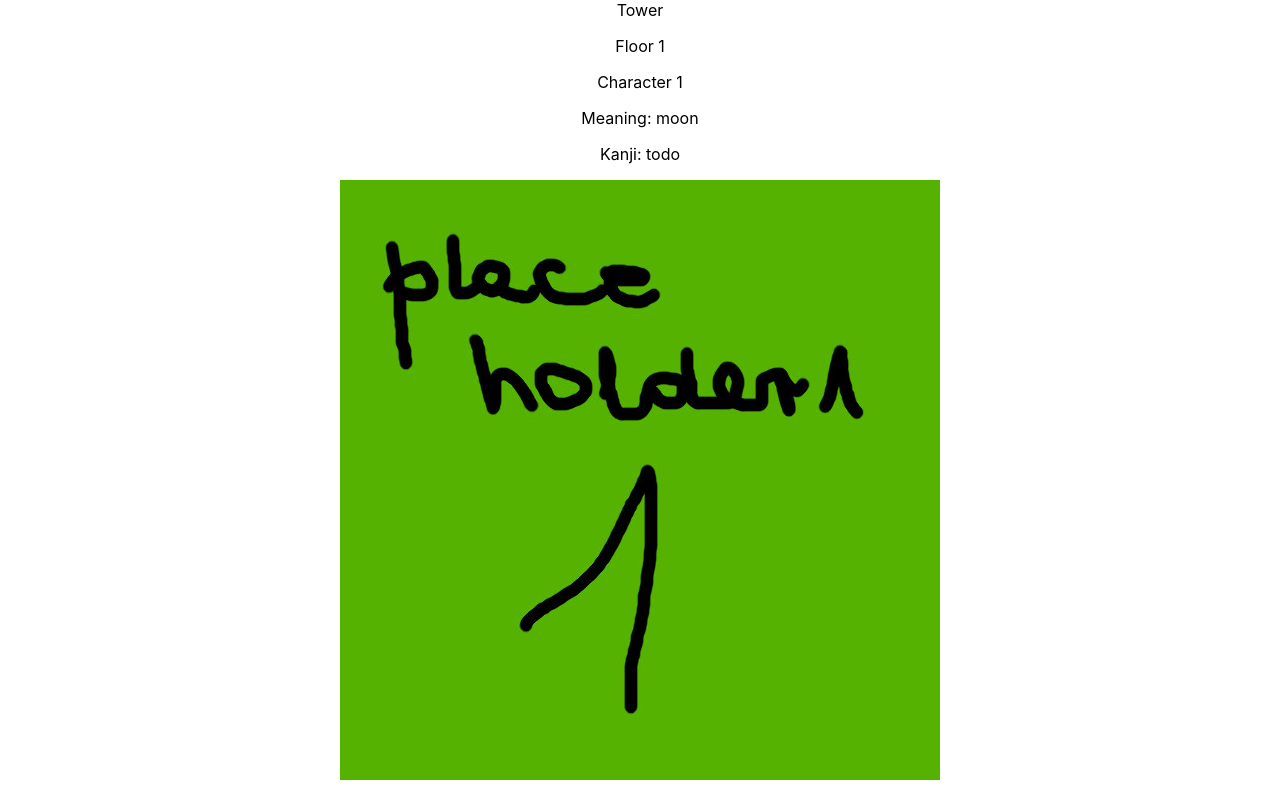
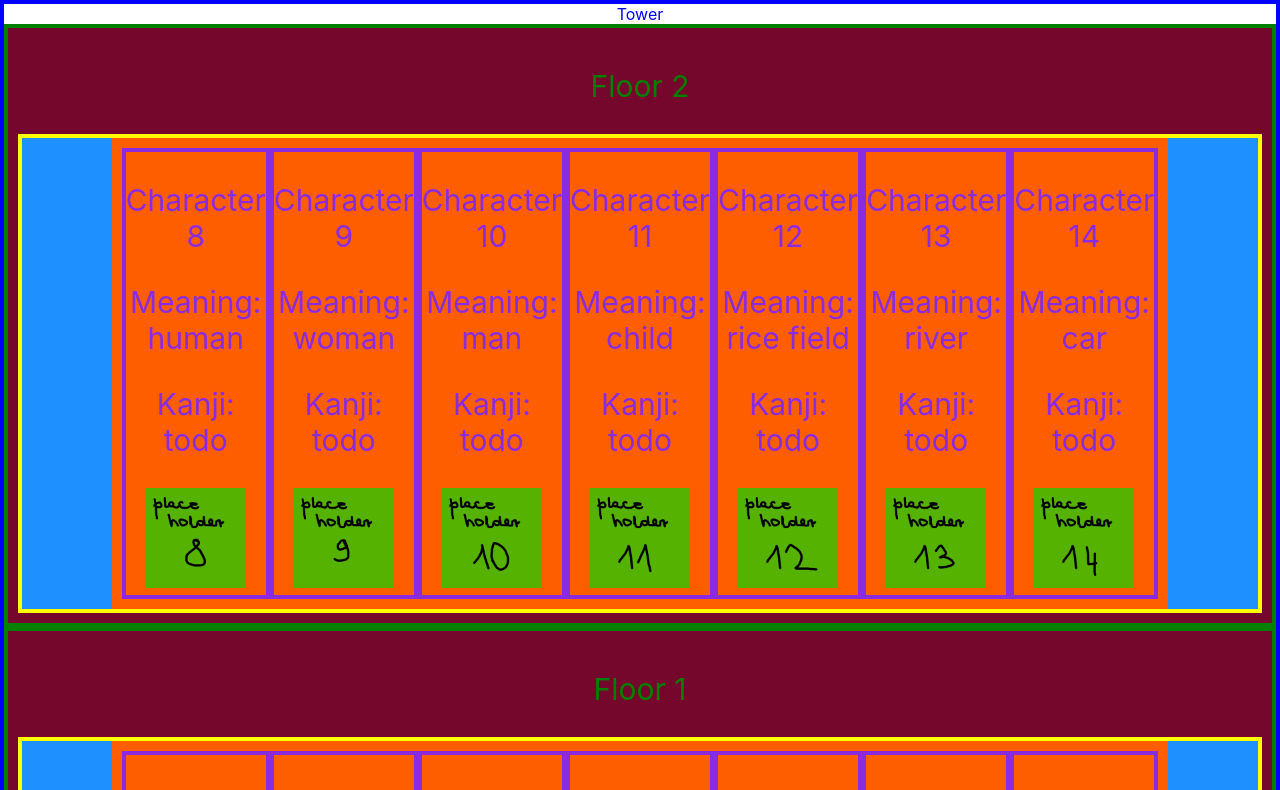
Before and after one commit to redBrigid/KanjiTower, a React (Create React App) app in the folder kanji-tower/: page / in a window 1280 px wide. Shown: the top 790 px of the page. Built offline with nearby package versions, Linux system fonts and the light colour scheme.

Commit message:
flex CSS on tower components

```diff
--- a/kanji-tower/src/components/Character.js
+++ b/kanji-tower/src/components/Character.js
@@ -34,13 +34,15 @@ export default function Character(props) {
             case 14: return pic14;
         }
     }
-    console.log(props)
+    function characterClick(){
+      console.log('user clicked the Character with id: ...this '+this)
+    }
   return (
-    <div>
+    <div className='character ' onClick={characterClick}>
         <p>Character {props.character.id}</p>
         <p>Meaning: {props.character.meaning}</p>
         <p>Kanji: {props.character.kanji}</p>
-        <img src={getRightImg(props.character.id)}/>
+        <img className='img' src={getRightImg(props.character.id)}/>
     </div>
   )
 }
--- a/kanji-tower/src/components/Floor.js
+++ b/kanji-tower/src/components/Floor.js
@@ -3,10 +3,15 @@ import Character from './Character'
 
 export default function Floor(props) {
   return (
-    <div>
-      <p>Floor {props.floorNumber}</p>
-      <div>
-        {props.floor.map((character,i) => <Character key={i} character={character} />)}
+    <div className='floor flex-item-full'>
+       <p>Floor {props.floorNumber}</p>
+      <div className='floor flex-container'>
+
+        <div className='flex-item-margin'></div>
+        <div className='flex-item-characters'>
+          {props.floor.map((character,i) => <Character key={i} character={character} />)}
+        </div>
+        <div className='flex-item-margin'></div>
       </div>
     </div>
   )
--- a/kanji-tower/src/components/Tower.js
+++ b/kanji-tower/src/components/Tower.js
@@ -1,104 +1,12 @@
 import React from 'react'
 import Floor from './Floor';
+import data from '../data.json'
 
 export default function Tower() {
-    const floorList = [
-        //floor1
-        [
-            {
-                id: 1,
-                meaning: 'moon',
-                kanji: 'todo',
-                picture: 'todo'
-            },
-            {
-                id: 2,
-                meaning: 'fire',
-                kanji: 'todo',
-                picture: 'todo'
-            },
-            {
-                id: 3,
-                meaning: 'water',
-                kanji: 'todo',
-                picture: 'todo'
-            },
-            {
-                id: 4,
-                meaning: 'tree',
-                kanji: 'todo',
-                picture: 'todo'
-            },
-            {
-                id: 5,
-                meaning: 'gold',
-                kanji: 'todo',
-                picture: 'todo'
-            },
-            {
-                id: 6,
-                meaning: 'soil',
-                kanji: 'todo',
-                picture: 'todo'
-            },
-            {
-                id: 7,
-                meaning: 'sun',
-                kanji: 'todo',
-                picture: 'todo'
-            }
-        ],
-        //floor2
-        [
-            {
-                id: 8,
-                meaning: 'human',
-                kanji: 'todo',
-                picture: 'todo'
-            },
-            {
-                id: 9,
-                meaning: 'woman',
-                kanji: 'todo',
-                picture: 'todo'
-            },
-            {
-                id: 10,
-                meaning: 'man',
-                kanji: 'todo',
-                picture: 'todo'
-            },
-            {
-                id: 11,
-                meaning: 'child',
-                kanji: 'todo',
-                picture: 'todo'
-            },
-            {
-                id: 12,
-                meaning: 'rice field',
-                kanji: 'todo',
-                picture: 'todo'
-            },
-            {
-                id: 13,
-                meaning: 'river',
-                kanji: 'todo',
-                picture: 'todo'
-            },
-            {
-                id: 14,
-                meaning: 'car',
-                kanji: 'todo',
-                picture: 'todo'
-            }
-        ]
-    ];
     return (
-
-        <div>Tower
-            <div>
-                {floorList.map((floor, i,) => <Floor key={i} floor={floor} floorNumber={i+1}/> )}
+        <div className='tower'>Tower
+            <div className='flex-container-tower'>
+                {data.floorList.map((floor, i,) => <Floor key={i} floor={floor} floorNumber={i+1}/> )}
             </div>
         </div>
     )
--- /dev/null
+++ b/kanji-tower/src/data.json
@@ -0,0 +1,92 @@
+{
+    "floorList": [
+        [
+            {
+            "id": 1,
+            "meaning": "moon",
+            "kanji": "todo",
+            "picture": "todo"
+            },
+            {
+            "id": 2,
+            "meaning": "fire",
+            "kanji": "todo",
+            "picture": "todo"
+            },
+            {
+                "id": 3,
+                "meaning": "water",
+                "kanji": "todo",
+                "picture": "todo"
+            },
+            {
+                "id": 4,
+                "meaning": "tree",
+                "kanji": "todo",
+                "picture": "todo"
+            },
+            {
+                "id": 5,
+                "meaning": "gold",
+                "kanji": "todo",
+                "picture": "todo"
+            },
+            {
+                "id": 6,
+                "meaning": "soil",
+                "kanji": "todo",
+                "picture": "todo"
+            },
+            {
+                "id": 7,
+                "meaning": "sun",
+                "kanji": "todo",
+                "picture": "todo"
+            }
+        ],
+        [
+            {
+                "id": 8,
+                "meaning": "human",
+                "kanji": "todo",
+                "picture": "todo"
+            },
+            {
+                "id": 9,
+                "meaning": "woman",
+                "kanji": "todo",
+                "picture": "todo"
+            },
+            {
+                "id": 10,
+                "meaning": "man",
+                "kanji": "todo",
+                "picture": "todo"
+            },
+            {
+                "id": 11,
+                "meaning": "child",
+                "kanji": "todo",
+                "picture": "todo"
+            },
+            {
+                "id": 12,
+                "meaning": "rice field",
+                "kanji": "todo",
+                "picture": "todo"
+            },
+            {
+                "id": 13,
+                "meaning": "river",
+                "kanji": "todo",
+                "picture": "todo"
+            },
+            {
+                "id": 14,
+            "meaning": "car",
+            "kanji": "todo",
+            "picture": "todo"
+            }
+        ]
+    ]
+}
--- a/kanji-tower/src/index.css
+++ b/kanji-tower/src/index.css
@@ -11,3 +11,87 @@ code {
   font-family: source-code-pro, Menlo, Monaco, Consolas, 'Courier New',
     monospace;
 }
+
+.tower{
+  color: blue;
+  border: 4px solid blue;
+
+}
+.flex{
+  flex-direction: row;
+  flex-wrap: no-wrap;
+}
+
+.img{
+  width: 100px;
+  height: 100px;
+}
+
+.floor{
+  color:green;
+  border: 4px solid green;
+  align-self: center;
+}
+
+.character{
+  color:blueviolet;
+  border: 4px solid blueviolet;
+
+}
+
+* {
+  box-sizing: border-box;
+}
+
+.flex-container {
+  display: flex;
+  flex-wrap: nowrap;
+  font-size: 30px;
+  text-align: center;
+  border:4px solid yellow;
+}
+
+.flex-container-tower {
+  display: flex;
+  flex-wrap: nowrap;
+  font-size: 30px;
+  text-align: center;
+  flex-direction: column-reverse;
+}
+
+.flex-item-character {
+  background-color: pink;
+  padding: 10px;
+  flex-direction: row;
+  flex-wrap: nowrap;
+  flex: 100%;
+  border: solid red 4px;
+}
+
+.flex-item-characters {
+  display: flex;
+  background-color: rgb(255, 94, 0);
+
+  padding: 10px;
+  flex: 70%;
+}
+
+.flex-item-full {
+  background-color: rgb(116, 7, 43);
+  padding: 10px;
+  align-self: stretch;
+  flex: 100%;
+}
+
+.flex-item-margin {
+  background-color: dodgerblue;
+  padding: 10px;
+  flex: 15%;
+}
+
+/* Responsive layout - makes a one column-layout instead of a two-column layout */
+@media (max-width: 800px) {
+  .flex-item-full, .flex-item-margin, .flex-item-characters, .flex-item-character {
+    flex: 100%;
+  }
+}
```
